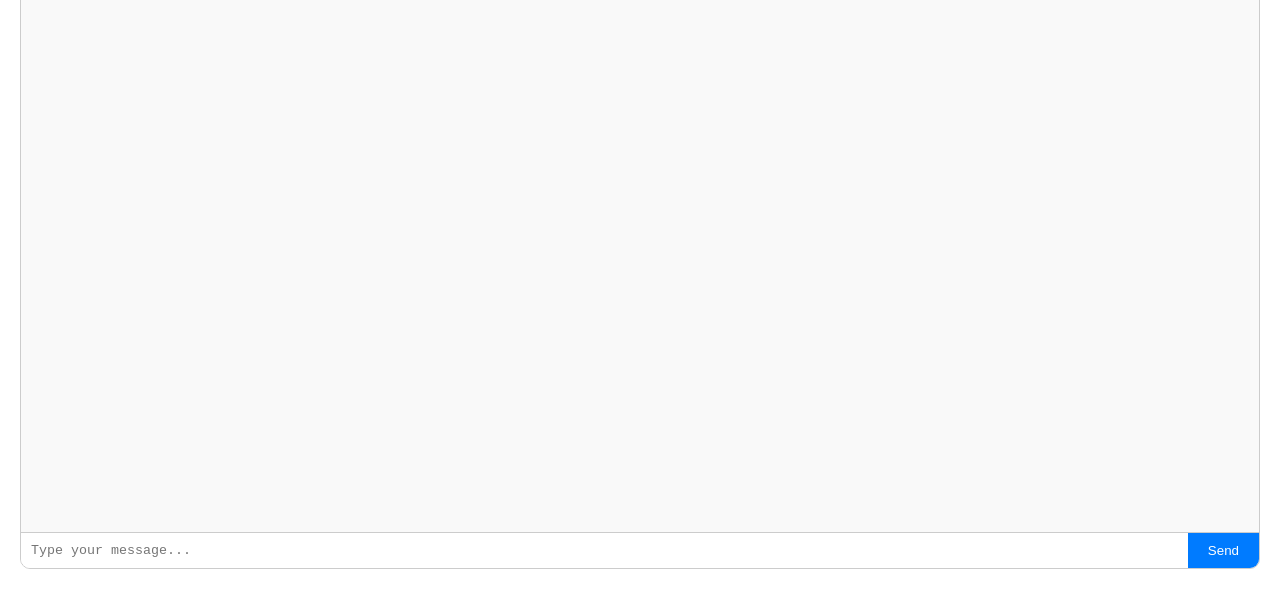
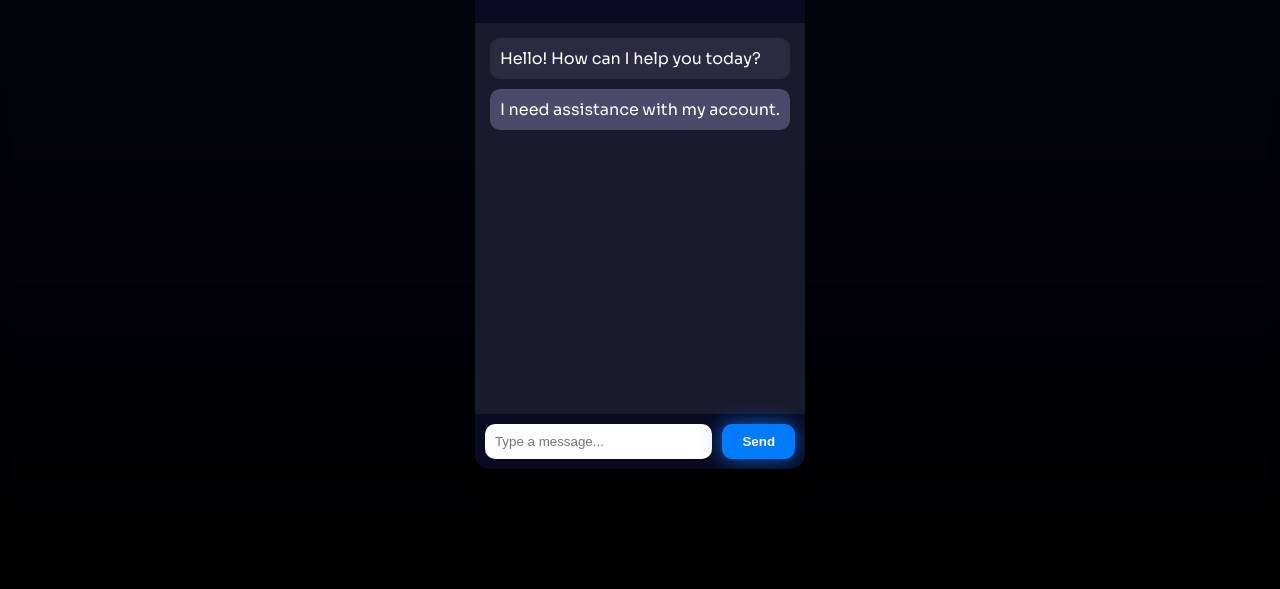
Before and after one commit to aitusb/AIHW, a plain HTML site: page index.html in a window 1280 px wide. Shown: the part 211-800 px from the top of the page. Drawn offline with Linux system fonts and the light colour scheme.

Commit message:
Improving frontend: Refactor chat interface and add launch configuration for debugging

```diff
--- a/index.html
+++ b/index.html
@@ -3,20 +3,24 @@
 <head>
   <meta charset="UTF-8">
   <meta name="viewport" content="width=device-width, initial-scale=1.0">
-    <title>Chatbot</title>
+  <title>Chat Interface</title>
   <link rel="stylesheet" href="style.css">
+  <link href="https://fonts.googleapis.com/css2?family=Sora:wght@400;600&display=swap" rel="stylesheet">
 </head>
 <body>
+  <div class="chat-overlay"></div>
   <div class="chat-container">
-        <div class="chat-messages" id="chatMessages">
-            <!-- Chat messages will appear here -->
+    <div class="chat-header">
+      <h2>Chat</h2>
     </div>
-        <div class="chat-input">
-            <textarea id="chatInput" rows="1" placeholder="Type your message..."></textarea>
-            <button id="sendButton">Send</button>
+    <div class="chat-messages">
+      <div class="message">Hello! How can I help you today?</div>
+      <div class="message user">I need assistance with my account.</div>
+    </div>
+    <div class="chat-footer">
+      <input type="text" placeholder="Type a message..." aria-label="Type a message">
+      <button class="cta-button">Send</button>
     </div>
   </div>
-
-    <script src="script.js"></script>
 </body>
 </html>
--- a/style.css
+++ b/style.css
@@ -1,68 +1,130 @@
-body {
-    font-family: Arial, sans-serif;
+/* General Reset */
+body, html {
   margin: 0;
   padding: 0;
+  font-family: 'Sora', sans-serif;
+  background: linear-gradient(to bottom, #0a0a23, black);
+  height: 100vh;
   display: flex;
-    flex-direction: column;
-    height: 100vh;
+  justify-content: center;
+  align-items: center;
+  overflow: hidden;
+}
+
+.chat-overlay {
+  position: absolute;
+  top: 0;
+  left: 0;
+  width: 100%;
+  height: 100%;
+  backdrop-filter: blur(5px);
+  background: rgba(0, 0, 0, 0.5);
+  z-index: 1;
 }
 
 .chat-container {
-    flex: 1;
+  position: relative;
+  width: 100%;
+  height: 70%;
+  max-width: none;
+  background: #1a1a2e;
+  border-radius: 15px;
+  box-shadow: 0 8px 20px rgba(0, 0, 0, 0.5);
+  z-index: 2;
   display: flex;
   flex-direction: column;
-    justify-content: space-between;
-    border: 1px solid #ccc;
-    margin: 20px;
-    border-radius: 10px;
   overflow: hidden;
+  animation: fadeIn 0.5s ease;
+  margin: auto;
+}
+
+.chat-header {
+  background: #0a0a23;
+  padding: 15px;
+  text-align: center;
+  color: #fff;
+  font-size: 1.2rem;
+  font-weight: bold;
 }
 
 .chat-messages {
   flex: 1;
-    padding: 10px;
+  padding: 15px;
   overflow-y: auto;
-    background-color: #f9f9f9;
+  color: #fff;
 }
 
-.chat-input {
-    display: flex;
-    border-top: 1px solid #ccc;
+.message {
+  margin-bottom: 10px;
+  padding: 10px;
+  background: #2a2a40;
+  border-radius: 10px;
+  animation: slideIn 0.3s ease;
 }
 
-.chat-input textarea {
+.message.user {
+  background: #4a4a6a;
+  align-self: flex-end;
+}
+
+.chat-footer {
+  display: flex;
+  padding: 10px;
+  background: #0a0a23;
+}
+
+.chat-footer input {
   flex: 1;
   padding: 10px;
   border: none;
-    resize: none;
+  border-radius: 10px;
+  margin-right: 10px;
   outline: none;
 }
 
-.chat-input button {
+.cta-button {
   padding: 10px 20px;
+  background: #007bff;
+  color: #fff;
   border: none;
-    background-color: #007bff;
-    color: white;
+  border-radius: 10px;
   cursor: pointer;
+  font-weight: bold;
+  position: relative;
+  animation: pulse 1.5s infinite;
 }
 
-.chat-input button:hover {
-    background-color: #0056b3;
+.cta-button:hover {
+  background: #0056b3;
 }
 
-.message {
-    margin: 5px 0;
-    padding: 10px;
-    border-radius: 5px;
+@keyframes fadeIn {
+  from {
+    opacity: 0;
+    transform: scale(0.9);
+  }
+  to {
+    opacity: 1;
+    transform: scale(1);
+  }
 }
 
-.message.user {
-    background-color: #007bff;
-    color: white;
-    align-self: flex-end;
+@keyframes slideIn {
+  from {
+    opacity: 0;
+    transform: translateY(10px);
+  }
+  to {
+    opacity: 1;
+    transform: translateY(0);
+  }
 }
 
-.message.bot {
-    background-color: #e0e0e0;
-    align-self: flex-start;
+@keyframes pulse {
+  0%, 100% {
+    box-shadow: 0 0 10px rgba(0, 123, 255, 0.5);
   }
+  50% {
+    box-shadow: 0 0 20px rgba(0, 123, 255, 0.8);
+  }
+}
```
Lines whose indentation alone changed are shown as unchanged.
